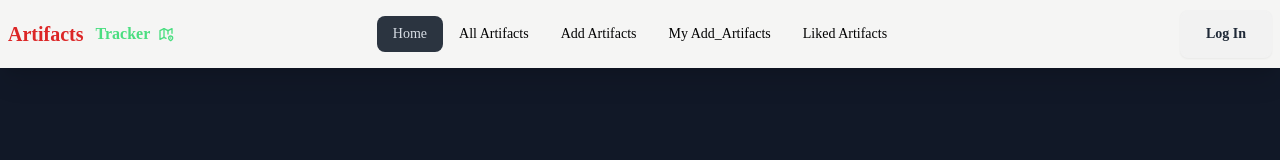
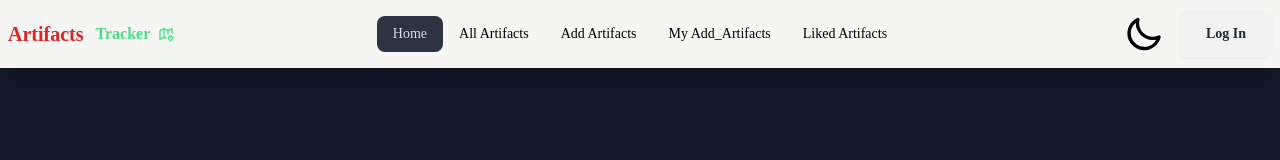
Before and after one commit to SakibFakir69/-Artifacts-Tracker, a React (Vite) app: page / in a window 1280 px wide. Shown: the top 160 px of the page. Built offline with nearby package versions, Linux system fonts and the light colour scheme; no server answers.

Commit message:
all artifacts done

```diff
--- a/src/App.jsx
+++ b/src/App.jsx
@@ -1,30 +1,47 @@
-import { useState } from 'react'
-import { Outlet } from 'react-router-dom'
-import Navbar from './Components/Navbar'
-import Footer from './Components/Footer'
-
+import { useEffect } from "react";
+import { Outlet } from "react-router-dom";
+import Navbar from "./Components/Navbar";
+import useAuth from "./hooks/useAuth";
+import Footer from "./Components/Footer";
 
 function App() {
+  const { darkmode } = useAuth();
+
+  // Apply dark mode class to <html> globally
+  // useEffect(() => {
+  //   if (darkmode) {
+  //     document.documentElement.classList.add("dark");
+  //   } else {
+  //     document.documentElement.classList.add("white");
+  //   }
+  // }, [darkmode]);
+  useEffect(() => {
+    if (darkmode) {
+      document.documentElement.classList.add("dark");
+      document.documentElement.classList.remove("light");
+    } else {
+      document.documentElement.classList.add("light");
+      document.documentElement.classList.remove("dark");
+    }
+  }, [darkmode]);
 
 
   return (
-    <div>
+    <div className={`${darkmode ? "bg-white transition-all" : "bg-black transition-all"}`}>
+
       <header>
-        <Navbar/>
+        <Navbar />
       </header>
 
-
-      {/*  */}
-      <main className=' '>
-        <Outlet/>
-
+      <main>
+        <Outlet />
       </main>
 
       <footer>
-
+        <Footer/>
       </footer>
     </div>
-  )
+  );
 }
 
-export default App
+export default App;
--- a/src/Components/Home.jsx
+++ b/src/Components/Home.jsx
@@ -8,9 +8,14 @@ import ExtraPage2 from '../Pages/ExtraPage2'
 import FeaturedPage from '../Pages/FeaturedPage'
 import { Helmet } from 'react-helmet'
 import NewsLetter from './NewsLetter'
+
+import useAuth from '../hooks/useAuth'
 function Home() {
+
+  const { darkmode } = useAuth(); // Get darkmode from context
   return (
     <div>
+
       <Helmet>
         <title>home</title>
       </Helmet>
@@ -29,7 +34,7 @@ function Home() {
 
       </main>
 
-      <Footer/>
+
 
 
 
--- a/src/Components/Navbar.jsx
+++ b/src/Components/Navbar.jsx
@@ -1,4 +1,4 @@
-import React from "react";
+import React, { useState } from "react";
 import { Link, NavLink, useNavigate } from "react-router-dom";
 import useAuth from "../hooks/useAuth";
 import Auth from "../Firebase/ConfigF";
@@ -9,7 +9,7 @@ import { motion } from "motion/react";
 import { TbMapPin2 } from "react-icons/tb";
 
 function Navbar() {
-  const { user, setloading, setuser, photo } = useAuth();
+  const { user, setloading, setuser, photo,darkmode,setdarkmode } = useAuth();
   console.log(user);
 
   console.log(photo, "sdf");
@@ -41,6 +41,11 @@ function Navbar() {
     navgate(selectedValue);
   };
 
+
+
+
+
+
   const links = (
     <>
       <li>
@@ -53,9 +58,9 @@ function Navbar() {
         <NavLink to={"/addartifacts"}>Add Artifacts</NavLink>
       </li>
 
-        <li>
-          <NavLink to={"/myadedaartifacts"}> My Add_Artifacts</NavLink>
-        </li>
+      <li>
+        <NavLink to={"/myadedaartifacts"}> My Add_Artifacts</NavLink>
+      </li>
 
       <li>
         <NavLink to={"/mylikedartifact"}>Liked Artifacts</NavLink>
@@ -65,19 +70,17 @@ function Navbar() {
 
   return (
     <div className="">
-
-      <div className="navbar text-black shadow-xl
+      <div
+        className="navbar text-black shadow-xl
 
       fixed
       backdrop-blur-md
       bg-stone-100
 
       z-50
-      ">
-
-
+      "
+      >
         <div className="navbar-start">
-
           <ToastContainer />
           <div className="dropdown">
             <div tabIndex={0} role="button" className="btn btn-ghost lg:hidden">
@@ -108,14 +111,16 @@ function Navbar() {
               </select>
             </ul>
           </div>
-          <Link
-          to={'/'}
-          className="flex gap-3 justify-center items-center"
-
-
-          >
-            <span className="text-xl text-red-600 font-semibold ">Artifacts</span> {" "}
-            <span className="text-green-400 font-semibold flex gap-2 items-center">Tracker <span><TbMapPin2/></span></span>
+          <Link to={"/"} className="flex gap-3 justify-center items-center">
+            <span className="text-xl text-red-600 font-semibold ">
+              Artifacts
+            </span>{" "}
+            <span className="text-green-400 font-semibold flex gap-2 items-center">
+              Tracker{" "}
+              <span>
+                <TbMapPin2 />
+              </span>
+            </span>
           </Link>
         </div>
         <div className="navbar-center hidden lg:flex">
@@ -123,6 +128,31 @@ function Navbar() {
         </div>
 
         <div className="navbar-end flex gap-4 ">
+          <label className="swap swap-rotate">
+            {/* this hidden checkbox controls the state */}
+            <input type="checkbox" />
+
+            {/* sun icon */}
+            <svg
+
+            onClick={()=> setdarkmode(true)}
+              className="swap-on h-8 w-8 fill-current"
+              xmlns="http://www.w3.org/2000/svg"
+              viewBox="0 0 24 24"
+            >
+              <path d="M5.64,17l-.71.71a1,1,0,0,0,0,1.41,1,1,0,0,0,1.41,0l.71-.71A1,1,0,0,0,5.64,17ZM5,12a1,1,0,0,0-1-1H3a1,1,0,0,0,0,2H4A1,1,0,0,0,5,12Zm7-7a1,1,0,0,0,1-1V3a1,1,0,0,0-2,0V4A1,1,0,0,0,12,5ZM5.64,7.05a1,1,0,0,0,.7.29,1,1,0,0,0,.71-.29,1,1,0,0,0,0-1.41l-.71-.71A1,1,0,0,0,4.93,6.34Zm12,.29a1,1,0,0,0,.7-.29l.71-.71a1,1,0,1,0-1.41-1.41L17,5.64a1,1,0,0,0,0,1.41A1,1,0,0,0,17.66,7.34ZM21,11H20a1,1,0,0,0,0,2h1a1,1,0,0,0,0-2Zm-9,8a1,1,0,0,0-1,1v1a1,1,0,0,0,2,0V20A1,1,0,0,0,12,19ZM18.36,17A1,1,0,0,0,17,18.36l.71.71a1,1,0,0,0,1.41,0,1,1,0,0,0,0-1.41ZM12,6.5A5.5,5.5,0,1,0,17.5,12,5.51,5.51,0,0,0,12,6.5Zm0,9A3.5,3.5,0,1,1,15.5,12,3.5,3.5,0,0,1,12,15.5Z" />
+            </svg>
+
+            {/* moon icon */}
+            <svg
+            onClick={()=> setdarkmode(false)}
+              className="swap-off h-10 w-10 fill-current"
+              xmlns="http://www.w3.org/2000/svg"
+              viewBox="0 0 24 24"
+            >
+              <path d="M21.64,13a1,1,0,0,0-1.05-.14,8.05,8.05,0,0,1-3.37.73A8.15,8.15,0,0,1,9.08,5.49a8.59,8.59,0,0,1,.25-2A1,1,0,0,0,8,2.36,10.14,10.14,0,1,0,22,14.05,1,1,0,0,0,21.64,13Zm-9.5,6.69A8.14,8.14,0,0,1,7.08,5.22v.27A10.15,10.15,0,0,0,17.22,15.63a9.79,9.79,0,0,0,2.1-.22A8.11,8.11,0,0,1,12.14,19.73Z" />
+            </svg>
+          </label>
 
           {/* <Link className="size-10 border rounded-full">
             <img src={photo || user?.photoURL} />
--- a/src/Context/AuthContextapi.jsx
+++ b/src/Context/AuthContextapi.jsx
@@ -16,6 +16,8 @@ function AuthContextapi({ children }) {
   const [loading, setloading] = useState(true);
 
   const [ photo , setphoto ] = useState([]);
+    const [ darkmode , setdarkmode ] = useState(false);
+
 
 
 
@@ -54,7 +56,9 @@ function AuthContextapi({ children }) {
     loading,
     setloading,
     CreateUser,setphoto,
-    CreateUserWithGoogle,LoginUser,GoogleLoginIn,setlikedpost,photo
+    CreateUserWithGoogle,LoginUser,GoogleLoginIn,setlikedpost,photo,
+    darkmode,setdarkmode
+
   };
 
   // onchanged
--- a/src/Pages/AllShowArtifacts.jsx
+++ b/src/Pages/AllShowArtifacts.jsx
@@ -3,6 +3,7 @@ import { NavLink } from "react-router-dom";
 
 function AllShowArtifacts({ data }) {
   const {
+
     Artifact_Type: Artifact_Type,
     Historical_Context,
 
@@ -13,6 +14,7 @@ function AllShowArtifacts({ data }) {
     LikeCount,
     Artifact_Name,
     Artifact_Image,
+
     _id,
   } = data;
 
@@ -31,13 +33,13 @@ function AllShowArtifacts({ data }) {
               <img
                 src={Artifact_Image}
                 alt=""
-                className="object-cover object-center w-full rounded-t-md h-72 dark:bg-gray-500 rounded-md"
+                className=" w-full rounded-t-md h-60 dark:bg-gray-500 rounded-md"
               />
               <div className="flex flex-col justify-between p-6 space-y-2">
                 <div className="space-y-1">
-                  <p >  {Artifact_Name}</p>
-                  <p> {create_At}</p>
-                  <p>  {Artifact_Type}</p>
+                  <p className="text-xl font-semibold" >  {Artifact_Name}</p>
+                  <p className="text-slate-500"> {create_At}</p>
+                  <p className="text-slate-500">  {Artifact_Type}</p>
                 </div>
 
                 <NavLink
--- a/src/Pages/ShowDetailsPage.jsx
+++ b/src/Pages/ShowDetailsPage.jsx
@@ -56,7 +56,7 @@ function ShowDetailsPage({ alldata }) {
 
 
 
-    axios.put(`hhttps://server-vert-two-78.vercel.app/detailspage/like/${_id}`,{increment: counter,Email:user?.email})
+    axios.put(`https://server-vert-two-78.vercel.app/detailspage/like/${_id}`,{increment: counter,Email:user?.email})
     .then((response)=>{
         if(response.status===200)
 
```
